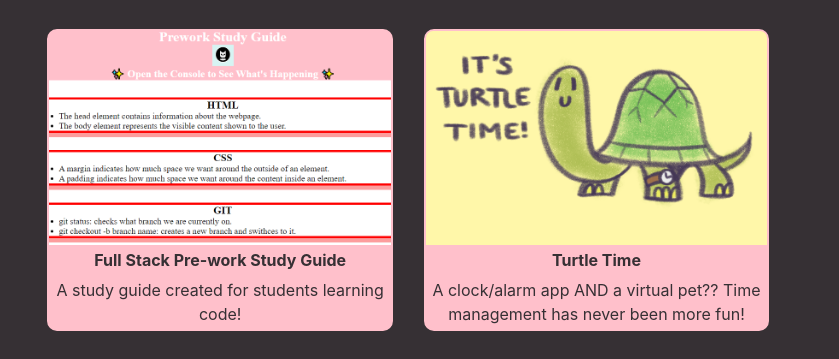
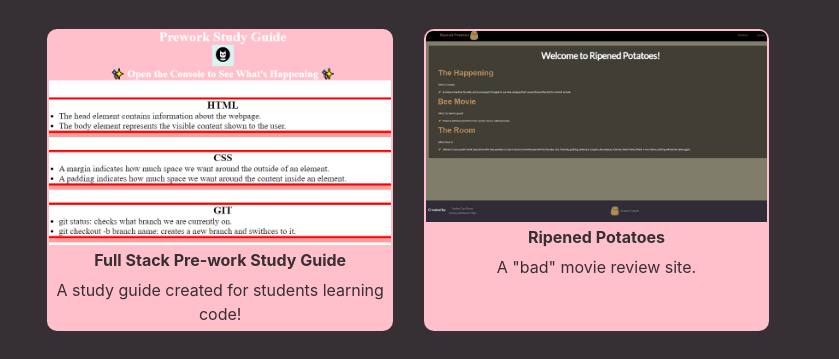
Before and after one commit to pinkywiththebrain/portfolio-challenge-2, a plain HTML site: page index.html in a window 1280 px wide. Shown: the part 1657-2016 px from the top of the page, without its empty margins (224-1063 px from the left). Drawn offline with Linux system fonts and the light colour scheme.

Commit message:
added new project

```diff
--- a/index.html
+++ b/index.html
@@ -51,9 +51,9 @@
                 <p>A study guide created for students learning code!</p>
             </section>
             <section class="card">
-                <a href="#"><img src="./assets/image1.png"></a>
-                <header>Turtle Time</header>
-                <p>A clock/alarm app AND a virtual pet?? Time management has never been more fun!</p>
+                <a href="https://github.com/Bryandalton/Ripened_Potatoes"><img src="./assets/image6.png"></a>
+                <header>Ripened Potatoes</header>
+                <p>A "bad" movie review site.</p>
             </section>
             <section class="card">
                 <a href="https://asantowasso.github.io/Group3-projectMoonbucks/"><img src="./assets/moonbucks.png"></a>
```
Also changed, not shown: assets/image6.png (added).
